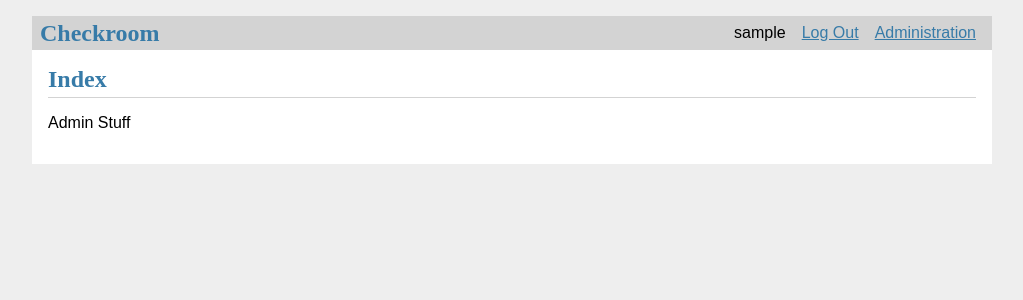
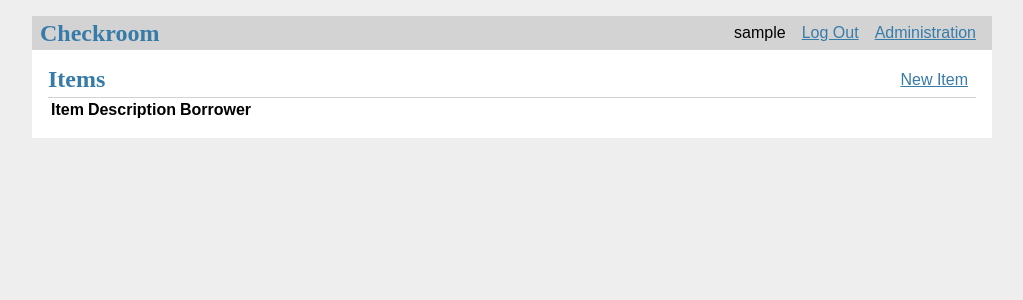
Before and after one commit to GIX-C4RT/checkroom-web-interface, a Flask app: page /admin/ in a window 1280 px wide. Shown: the top 300 px of the page, without its empty margins (128-1151 px from the left). Run offline with Flask 2, Linux system fonts and the light colour scheme; the visitor is signed in with stand-in values (Sample User, id 1); data comes from the database, SQL or seed files in the repository; data that the repository does not hold is empty.

Commit message:
ability to add items to the databse

```diff
--- a/checkroom/admin.py
+++ b/checkroom/admin.py
@@ -4,12 +4,45 @@ from flask import (
 )
 from werkzeug.exceptions import abort
 
-from checkroom.auth import login_required, admin_required
+from checkroom.auth import admin_required
 from checkroom.db import get_db
 
 bp = Blueprint('admin', __name__, url_prefix='/admin')
 
+# make all admin routes admin required
+@bp.before_request
+@admin_required
+def before_request():
+    '''Protect all of the admin endpoints'''
+    pass
+
 @bp.route("/")
-@admin_required
 def index():
-    return render_template('admin/index.html')
+    db = get_db()
+    items = db.execute(
+        'SELECT * FROM item'
+    ).fetchall()
+    return render_template('admin/index.html', items=items)
+
+@bp.route('/create', methods=('GET', 'POST'))
+def create():
+    if request.method == 'POST':
+        name = request.form['name']
+        description = request.form['description']
+
+        error = None
+
+        if not name:
+            error = 'Name is required'
+
+        if error is not None:
+            flash(error)
+        else:
+            db = get_db()
+            db.execute(
+                'INSERT INTO item (name, description) VALUES (?, ?)',
+                (name, description)
+            )
+            db.commit()
+            return redirect(url_for('admin.index'))
+    return render_template('admin/create.html')
--- a/checkroom/auth.py
+++ b/checkroom/auth.py
@@ -34,7 +34,7 @@ def register():
             except db.IntegrityError:
                 error = f"User {username} is already registered."
             else:
-                return redirect(url_for("auth.login"))
+                return redirect(url_for("checkroom.index"))
 
         flash(error)
 
--- a/checkroom/schema.sql
+++ b/checkroom/schema.sql
@@ -10,7 +10,8 @@ CREATE TABLE user (
 
 CREATE TABLE item (
     id INTEGER PRIMARY KEY AUTOINCREMENT,
+    name TEXT,
     description TEXT,
-    user_id INTEGER,
-    FOREIGN KEY (user_id) REFERENCES user (id)
+    borrower INTEGER,
+    FOREIGN KEY (borrower) REFERENCES user (id)
 );
--- a/checkroom/templates/admin/index.html
+++ b/checkroom/templates/admin/index.html
@@ -1,9 +1,23 @@
 {% extends 'base.html' %}
 
 {% block header %}
-    <h1>{% block title %}Index{% endblock %}</h1>
+    <h1>{% block title %}Items{% endblock %}</h1>
+    <a class="action" href="{{ url_for('admin.create') }}">New Item</a>
 {% endblock %}
 
 {% block content %}
-    <p>Admin Stuff</p>
+    <table>
+        <tr>
+            <th>Item</th>
+            <th>Description</th>
+            <th>Borrower</th>
+        </tr>
+    {% for item in items %}
+        <tr>
+            <td>{{ item["name"] }}</td>
+            <td>{{ item["description"] }}</td>
+            <td>{{ item["borrower"] }}</td>
+        </tr>
+    {% endfor %}
+    </table>
 {% endblock %}
```
Also changed, not shown: checkroom/templates/admin/create.html (added, +15 -0 lines).
